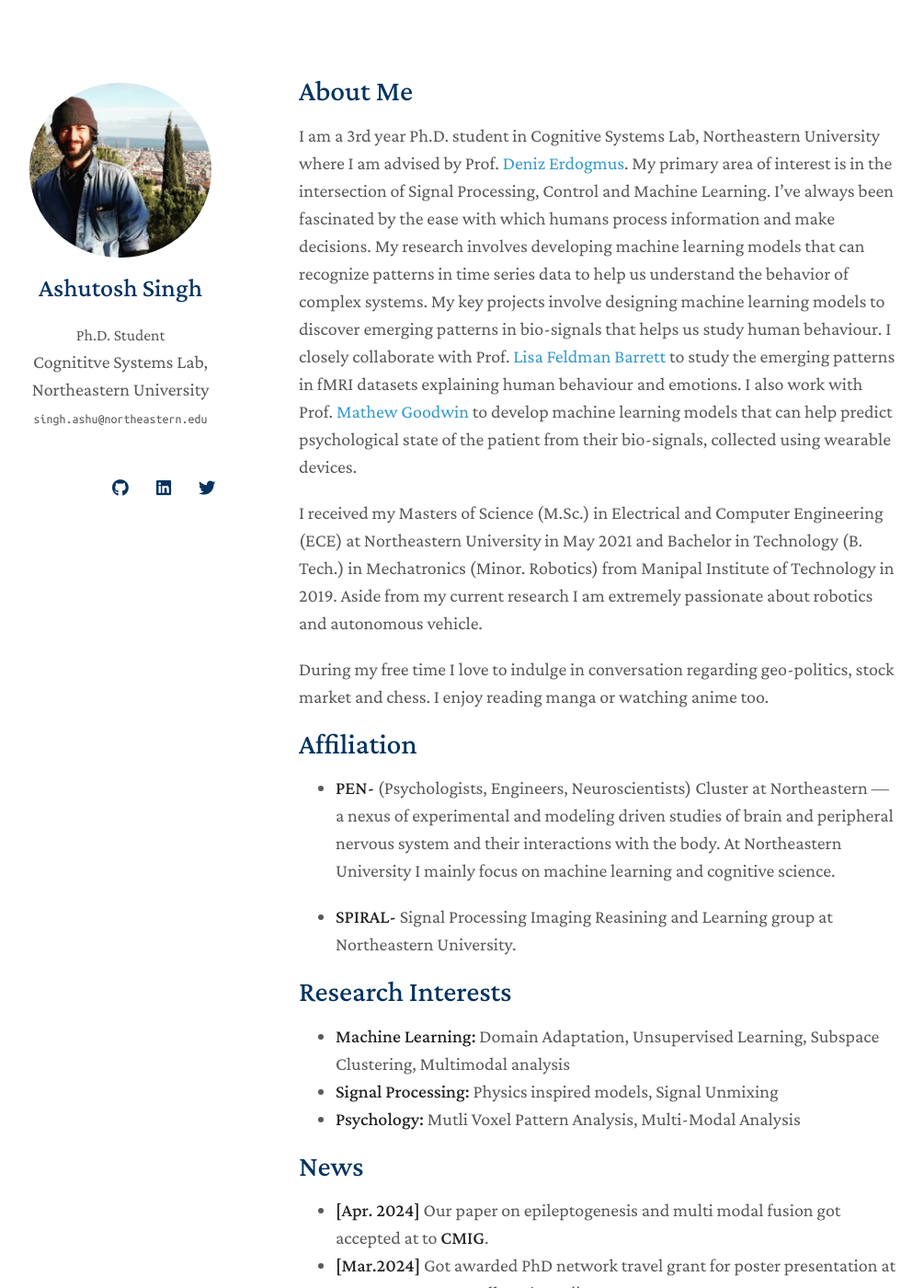
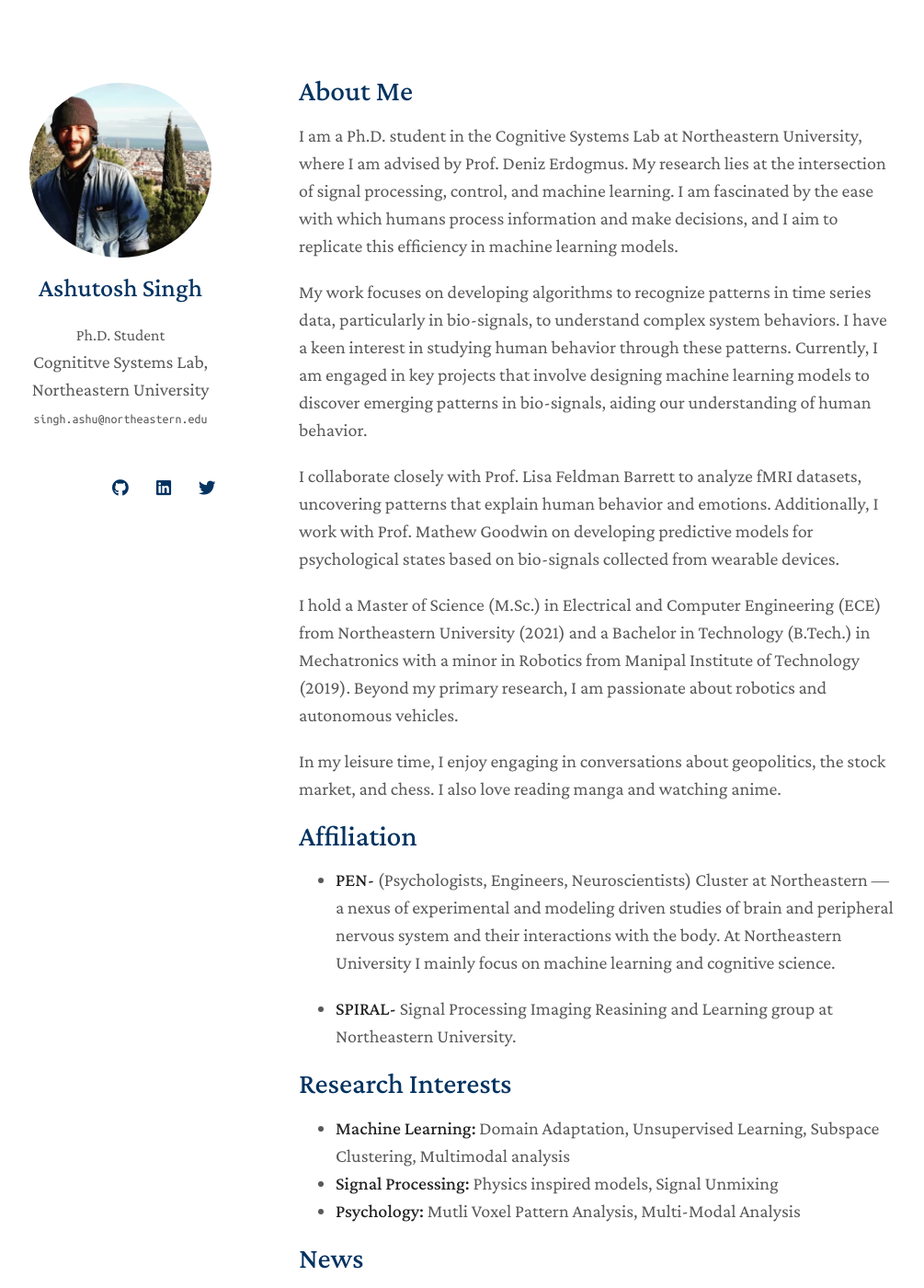
Before and after one commit to ashutosh17dec/ashutosh17dec.github.io, a Jekyll site: the page built from index.md, in a window 1280 px wide and 1400 px high. Shown: the whole window at 92% size, without its empty margins (145-1150 px from the left). Built offline with Jekyll 4.4.1, drawn with Linux system fonts in a browser that asks for light colours; nearby versions of some CDN libraries; a style sheet for code colours, icons or effects is not loaded; our own code applies the rules of GitHub Pages for plain Markdown files; some of the changed text lies outside the part shown.

Commit message:
Update index.md

```diff
--- a/index.md
+++ b/index.md
@@ -4,13 +4,15 @@ layout: homepage
 
 ## About Me
 
-I am a 3rd year Ph.D. student in Cognitive Systems Lab, Northeastern University where I am advised by Prof. <a href = "https://web.northeastern.edu/deniz/">Deniz Erdogmus</a>. My primary area of interest is in the intersection of Signal Processing, Control and Machine Learning. I’ve always been fascinated by the ease with which humans process information and make decisions.
-My research involves developing machine learning models that can recognize patterns in time series data to help us understand the behavior of complex systems. My key projects involve designing machine learning models to discover emerging patterns in bio-signals that helps us study human behaviour.
-I closely collaborate with Prof. <a href = "https://cos.northeastern.edu/people/lisa-barrett/">Lisa Feldman Barrett</a> to study the emerging patterns in fMRI datasets explaining human behaviour and emotions. I also work with Prof. <a href = "https://www.khoury.northeastern.edu/people/matthew-goodwin/">Mathew Goodwin</a> to develop machine learning models that can help predict psychological state of the patient from their bio-signals, collected using wearable devices.
+I am a Ph.D. student in the Cognitive Systems Lab at Northeastern University, where I am advised by Prof. Deniz Erdogmus. My research lies at the intersection of signal processing, control, and machine learning. I am fascinated by the ease with which humans process information and make decisions, and I aim to replicate this efficiency in machine learning models.
 
-I received my Masters of Science (M.Sc.) in Electrical and Computer Engineering (ECE) at Northeastern University in May 2021 and Bachelor in Technology (B. Tech.) in Mechatronics (Minor. Robotics) from Manipal Institute of Technology in 2019. Aside from my current research I am extremely passionate about robotics and autonomous vehicle.
+My work focuses on developing algorithms to recognize patterns in time series data, particularly in bio-signals, to understand complex system behaviors. I have a keen interest in studying human behavior through these patterns. Currently, I am engaged in key projects that involve designing machine learning models to discover emerging patterns in bio-signals, aiding our understanding of human behavior.
 
-During my free time I love to indulge in conversation regarding geo-politics, stock market and chess. I enjoy reading manga or watching anime too.
+I collaborate closely with Prof. Lisa Feldman Barrett to analyze fMRI datasets, uncovering patterns that explain human behavior and emotions. Additionally, I work with Prof. Mathew Goodwin on developing predictive models for psychological states based on bio-signals collected from wearable devices.
+
+I hold a Master of Science (M.Sc.) in Electrical and Computer Engineering (ECE) from Northeastern University (2021) and a Bachelor in Technology (B.Tech.) in Mechatronics with a minor in Robotics from Manipal Institute of Technology (2019). Beyond my primary research, I am passionate about robotics and autonomous vehicles.
+
+In my leisure time, I enjoy engaging in conversations about geopolitics, the stock market, and chess. I also love reading manga and watching anime.
 
 ## Affiliation
 - **PEN-**  (Psychologists, Engineers, Neuroscientists) Cluster at Northeastern — a nexus of experimental and modeling driven studies of brain and peripheral nervous system and their interactions with the body. At Northeastern University I mainly focus on machine learning and cognitive science.
@@ -24,7 +26,9 @@ During my free time I love to indulge in conversation regarding geo-politics, st
 - **Psychology:** Mutli Voxel Pattern Analysis, Multi-Modal Analysis
 
 ## News
+- **[May 2024]** Started my internship at **Mitsubishi Electrical Research Laboratories (MERL)**
 - **[Apr. 2024]** Our paper on epileptogenesis and multi modal fusion got accepted at to **CMIG**.
+- **[Apr. 2024]** My collaborator presented poster of our work in **SANS 2024**.
 - **[Mar.2024]** Got awarded PhD network travel grant for poster presentation at **ICLR 2024**. See you all at Vienna!!
 - **[Jan. 2024]** Our paper on Learning semilinear neural operators got accepted in **ICLR 2024**.
 - **[Dec. 2023]** Our paper on Wearable Biosensing to Predict Imminent Aggressive Behavior got accepted in journal of **JAMA Network Open**.
```
